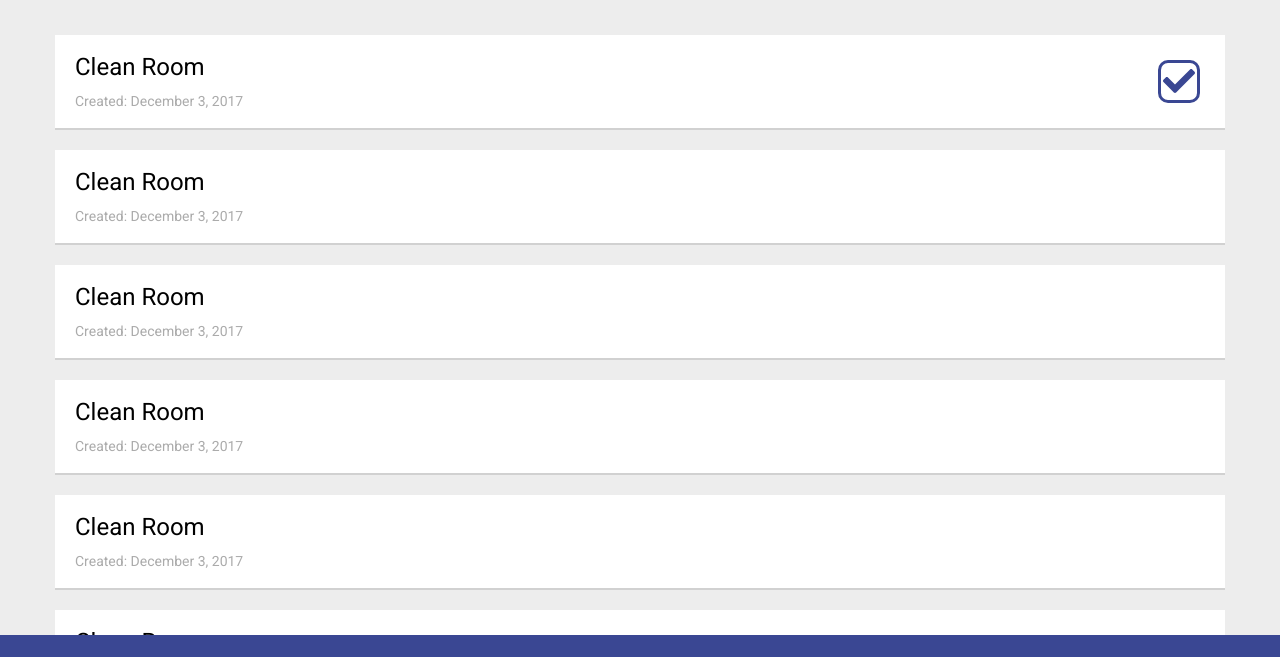
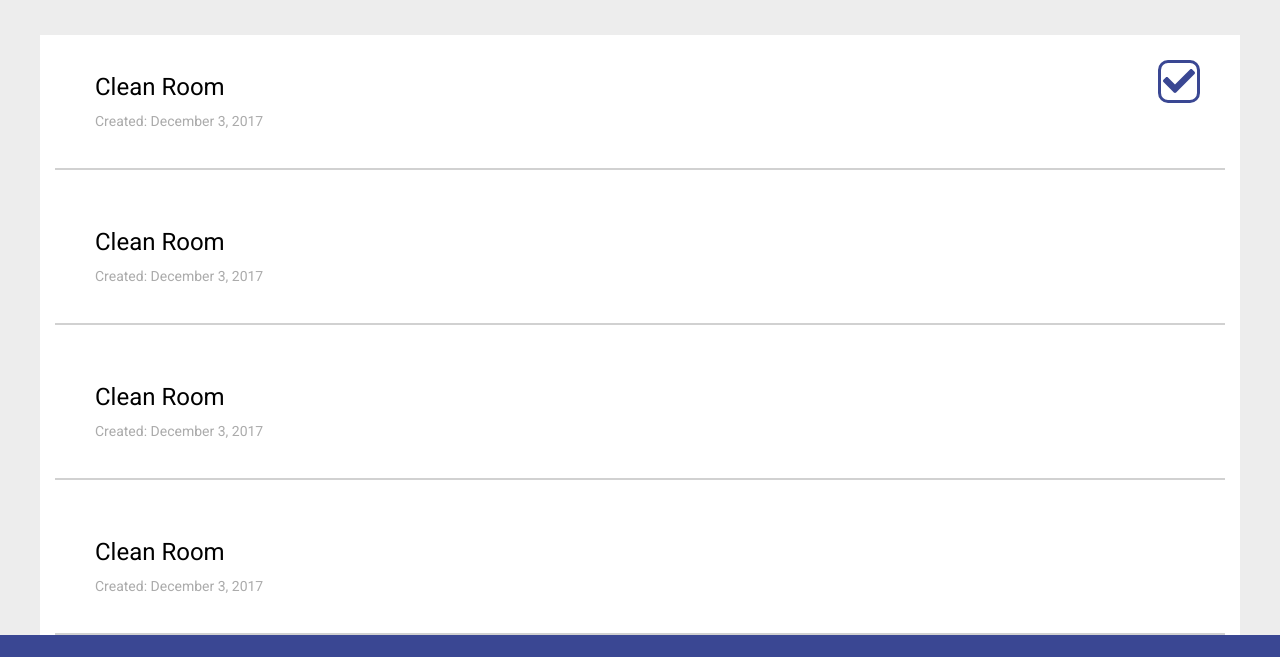
Before and after one commit to kjwebco/to-do-app, a website: page public/all-tasks.html in a window 1280 px wide. Shown: the part 165-822 px from the top of the page. Drawn offline with nearby package versions, Linux system fonts and the light colour scheme; files that its build step writes are made by us from their sources; a web font is replaced by a local one.

Commit message:
Add files via upload

```diff
--- a/src/scss/_all-tasks.scss
+++ b/src/scss/_all-tasks.scss
@@ -65,7 +65,7 @@
         margin: 40px 0;
 
         .task-box {
-        padding: 20px;
+          padding: 40px;
           border-bottom: 2px solid #D1D1D1;
           margin: 0 0 20px;
           background: white;
@@ -190,6 +190,7 @@
     max-width: 1200px;
     margin: 0 auto;
     padding: 0 15px;
+    background: white;
   }
   // Laptops
   @media screen and (min-width: 1200px) and (max-width: 1300px) {}
```
Also changed, not shown: src/scss/main.scss (+0 -10 lines), src/scss/_home.scss (indentation only). Lines whose indentation alone changed are shown as unchanged.
